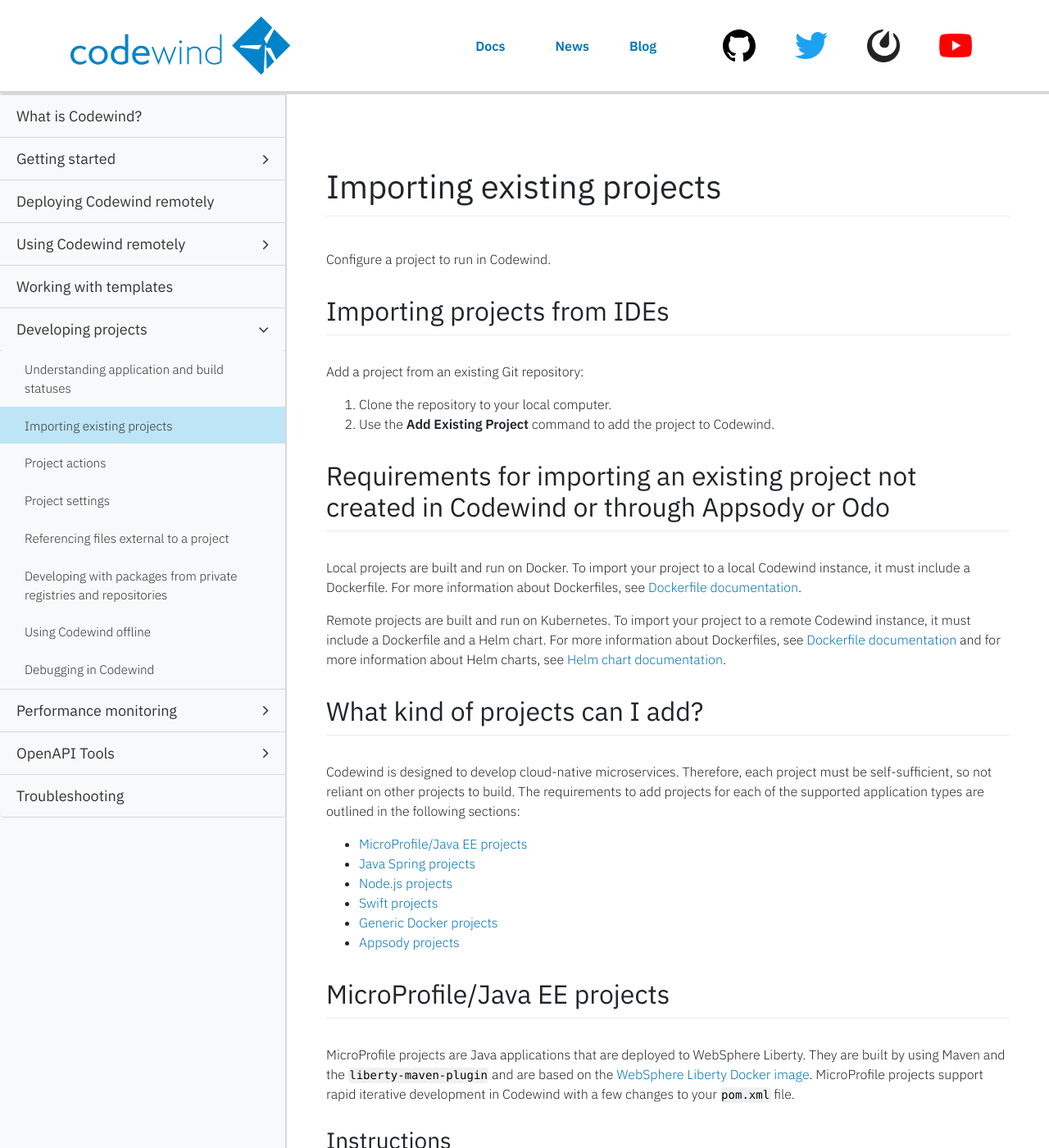
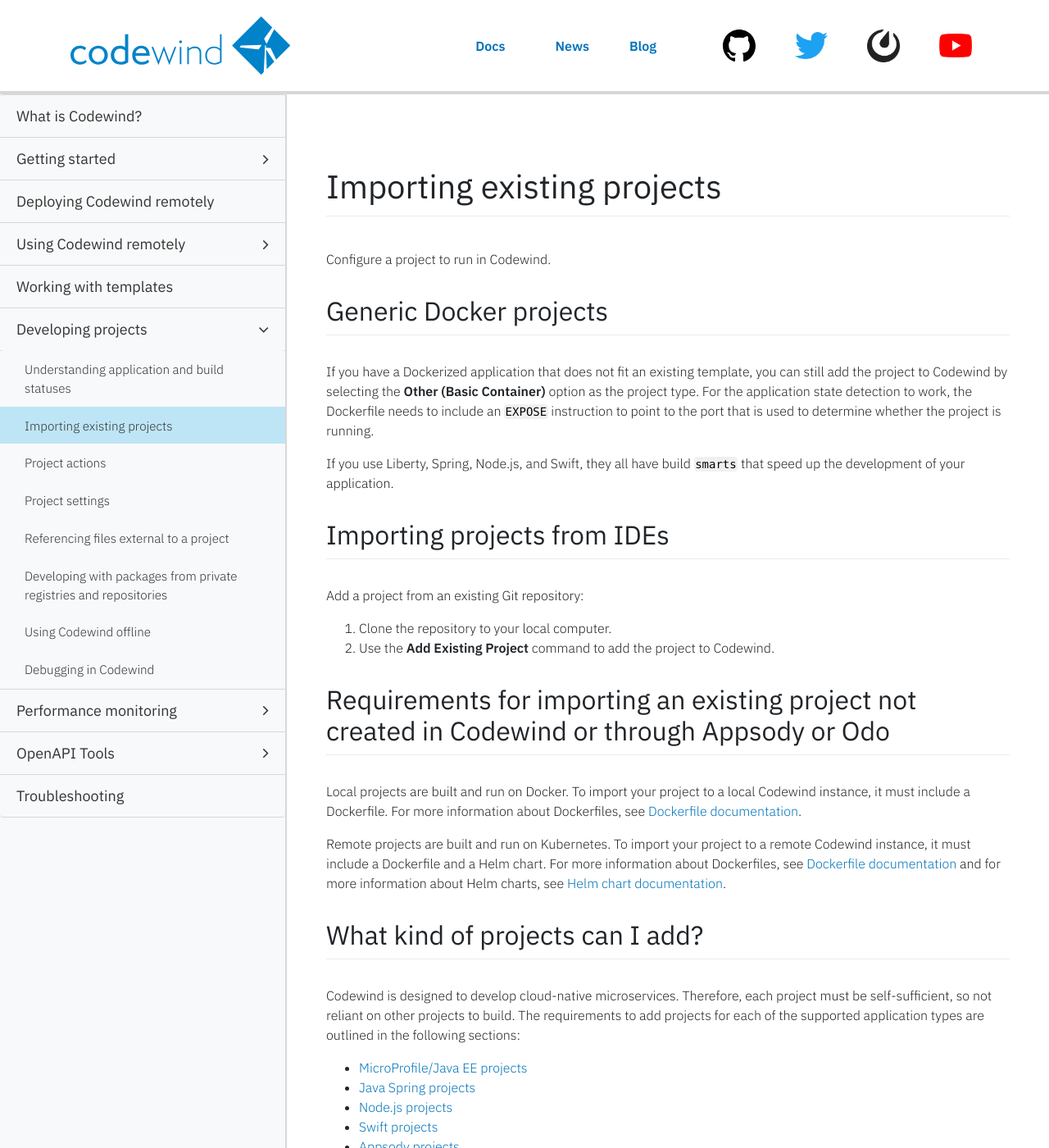
Before and after one commit to eclipse-archived/codewind-docs, a Jekyll site: the page built from docs/_documentations/importing-existing-projects.md, in a window 1280 px wide and 1400 px high. Shown: the whole window at 82% size. Built offline with Jekyll 4.4.1, drawn with Linux system fonts in a browser that asks for light colours; nearby versions of some CDN libraries; comment, search, counter and statistics services are not loaded; some of the changed text lies outside the part shown.

Commit message:
reorganized content
Signed-off-by: Jacob Berger <jacob.berger@ibm.com>

```diff
--- a/docs/_documentations/importing-existing-projects.md
+++ b/docs/_documentations/importing-existing-projects.md
@@ -11,6 +11,12 @@ type: document
 # Importing existing projects
 
 Configure a project to run in Codewind.
+
+## Generic Docker projects
+
+If you have a Dockerized application that does not fit an existing template, you can still add the project to Codewind by selecting the **Other (Basic Container)** option as the project type. For the application state detection to work, the Dockerfile needs to include an `EXPOSE` instruction to point to the port that is used to determine whether the project is running.
+
+If you use Liberty, Spring, Node.js, and Swift, they all have build `smarts` that speed up the development of your application.
 
 ## Importing projects from IDEs
 
```
Also changed, not shown: other parts of docs/_documentations/importing-existing-projects.md (+0 -5 lines).
